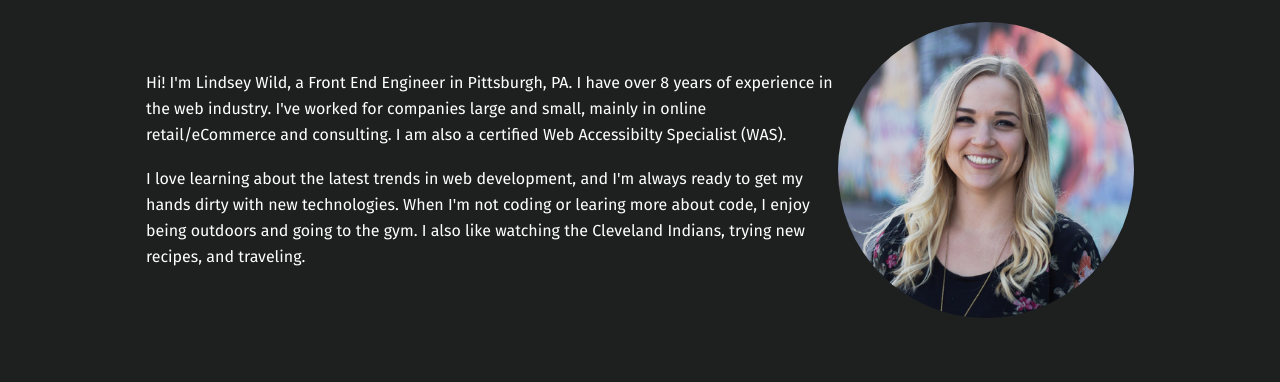
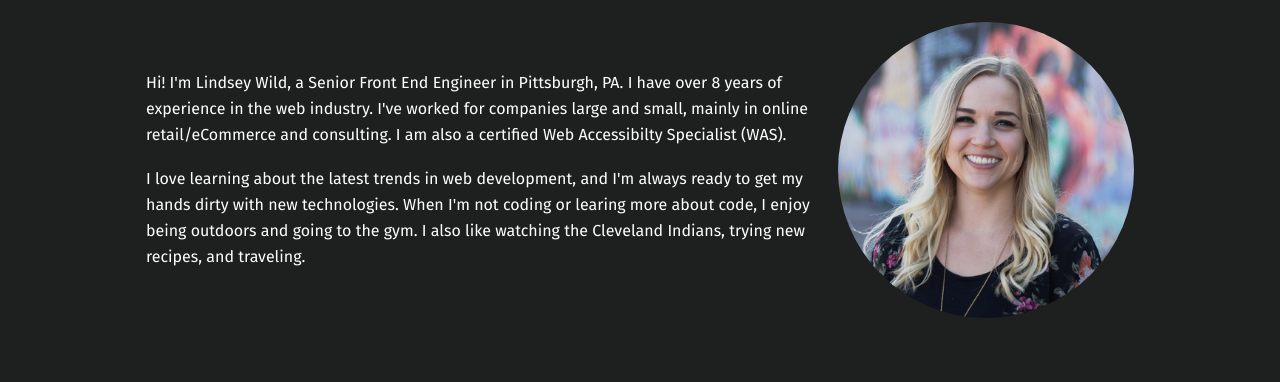
Before and after one commit to lindseywild/portfolio, a Gatsby site: page / in a window 1280 px wide. Shown: the part 281-663 px from the top of the page. Built offline with nearby package versions, Linux system fonts and the light colour scheme; Gatsby itself is replaced by a stand-in of ours; a web font is replaced by a local one.

Commit message:
feat: updates title

```diff
--- a/src/data/data.json
+++ b/src/data/data.json
@@ -1,7 +1,7 @@
 {
   "positions": [
     {
-      "title": "Front End Engineer",
+      "title": "Senior Front End Engineer",
       "company": "Tuft & Needle",
       "website": "https://www.linkedin.com/company/tuft-&-needle/",
       "dates": "October 2019 - present",
--- a/src/pages/index.js
+++ b/src/pages/index.js
@@ -84,7 +84,7 @@ const IndexPage = () => (
       <About>
         <Headshot src={headshot} alt="Lindsey Wild Headshot" />
         <div>
-          <p>Hi! I'm Lindsey Wild, a Front End Engineer in Pittsburgh, PA. I have over {new Date().getFullYear() - 2012} years of experience in the web industry. I've worked for companies large and small, mainly in online retail/eCommerce and consulting. I am also a certified Web Accessibilty Specialist (WAS).</p>
+          <p>Hi! I'm Lindsey Wild, a Senior Front End Engineer in Pittsburgh, PA. I have over {new Date().getFullYear() - 2012} years of experience in the web industry. I've worked for companies large and small, mainly in online retail/eCommerce and consulting. I am also a certified Web Accessibilty Specialist (WAS).</p>
 
           <p>I love learning about the latest trends in web development, and I'm always ready to get my hands dirty with new technologies. When I'm not coding or learing more about code, I enjoy being outdoors and going to the gym. I also like watching the Cleveland Indians, trying new recipes, and traveling.</p>
         </div>
```
